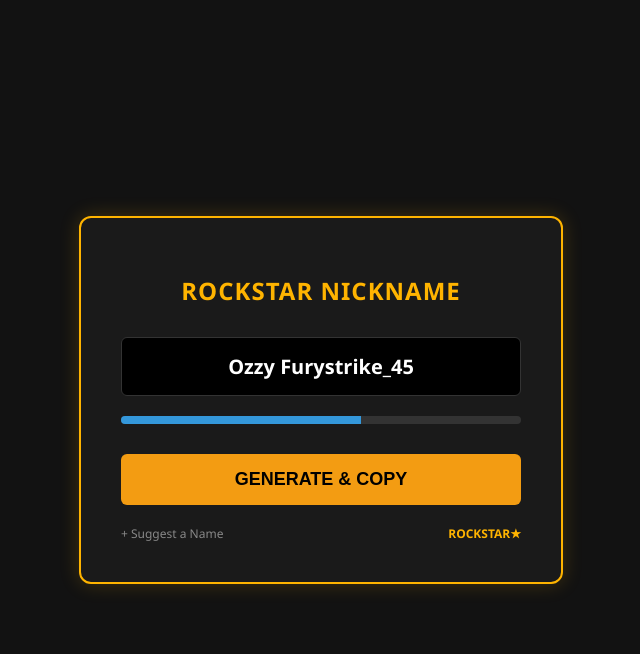
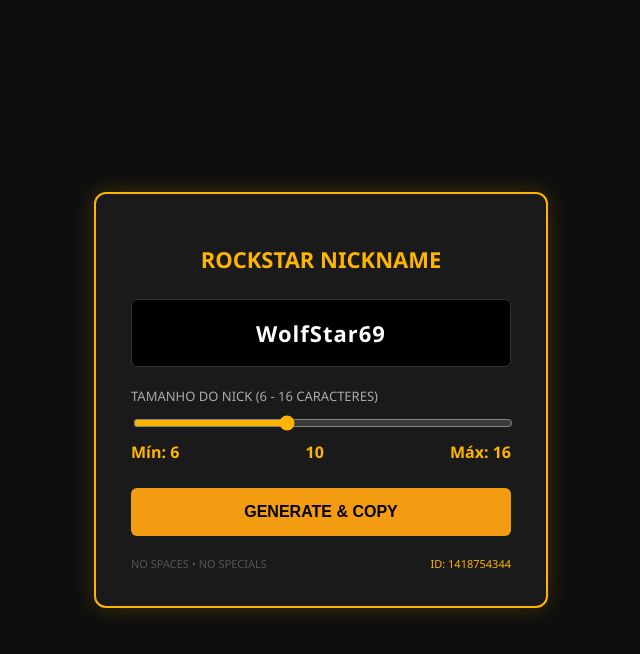
Before and after one commit to miguelzihodogral/nicknames, a plain HTML site: page index.html in a window 1280 px wide. Both pictures are taken after a click on the button "GENERATE & COPY". Shown: the whole page, without its empty margins (319-959 px from the left). Drawn offline with Linux system fonts and the light colour scheme.

Commit message:
Update index.html

```diff
--- a/index.html
+++ b/index.html
@@ -3,10 +3,10 @@
 <head>
     <meta charset="UTF-8">
     <meta name="viewport" content="width=device-width, initial-scale=1.0">
-    <title>Rockstar Nickname Generator</title>
+    <title>Rockstar Nickname Gen</title>
     <style>
         :root {
-            --bg-color: #121212;
+            --bg-color: #0e0e0e;
             --card-bg: #1a1a1a;
             --accent-yellow: #ffb400;
             --button-orange: #f39c12;
@@ -15,91 +15,92 @@
 
         body {
             margin: 0;
-            padding: 0;
             display: flex;
             justify-content: center;
             align-items: center;
             height: 100vh;
             background-color: var(--bg-color);
-            font-family: 'Segoe UI', Roboto, sans-serif;
+            font-family: 'Segoe UI', Arial, sans-serif;
             color: var(--text-white);
         }
 
         .container {
             background-color: var(--card-bg);
-            padding: 40px;
+            padding: 35px;
             border-radius: 12px;
             border: 2px solid var(--accent-yellow);
-            box-shadow: 0 0 20px rgba(255, 180, 0, 0.2);
-            width: 400px;
+            box-shadow: 0 0 25px rgba(255, 180, 0, 0.2);
+            width: 380px;
             text-align: center;
         }
 
         h1 {
             color: var(--accent-yellow);
-            font-size: 24px;
-            margin-bottom: 30px;
+            font-size: 22px;
+            margin-bottom: 25px;
             text-transform: uppercase;
-            letter-spacing: 1px;
         }
 
         #nickname-display {
             background-color: #000;
-            padding: 15px;
+            padding: 18px;
             border-radius: 6px;
-            font-size: 20px;
+            font-size: 22px;
             font-weight: bold;
             margin-bottom: 20px;
             border: 1px solid #333;
             cursor: pointer;
-            transition: background 0.3s;
+            letter-spacing: 1px;
         }
 
-        #nickname-display:hover {
-            background-color: #111;
+        .range-container {
+            margin-bottom: 25px;
+            text-align: left;
         }
 
-        .progress-container {
-            width: 100%;
-            height: 8px;
-            background-color: #333;
-            border-radius: 10px;
-            margin-bottom: 30px;
-            overflow: hidden;
+        label {
+            display: block;
+            font-size: 13px;
+            margin-bottom: 8px;
+            color: #aaa;
         }
 
-        .progress-bar {
-            width: 60%;
-            height: 100%;
-            background-color: #3498db;
+        input[type="range"] {
+            width: 100%;
+            cursor: pointer;
+            accent-color: var(--accent-yellow);
+        }
+
+        .range-values {
+            display: flex;
+            justify-content: space-between;
+            font-weight: bold;
+            color: var(--accent-yellow);
+            margin-top: 5px;
         }
 
         button {
             background-color: var(--button-orange);
             color: #000;
             border: none;
-            padding: 15px 30px;
-            font-size: 18px;
-            font-weight: bold;
+            padding: 15px;
+            font-size: 16px;
+            font-weight: 800;
             text-transform: uppercase;
             border-radius: 6px;
             cursor: pointer;
             width: 100%;
-            transition: transform 0.1s, background 0.2s;
+            transition: 0.2s;
         }
 
-        button:active {
-            transform: scale(0.98);
-            background-color: #e67e22;
-        }
+        button:active { transform: scale(0.97); }
 
         .footer-info {
             margin-top: 20px;
-            font-size: 12px;
-            color: #888;
+            font-size: 11px;
+            color: #555;
             display: flex;
             justify-content: space-between;
-            align-items: center;
         }
     </style>
 </head>
@@ -108,36 +109,66 @@
     <div class="container">
         <h1>Rockstar Nickname</h1>
 
-        <div id="nickname-display" title="Clique para copiar">Axel Furybreaker</div>
+        <div id="nickname-display" onclick="copyOnly()">CLIQUE ABAIXO</div>
 
-        <div class="progress-container">
-            <div class="progress-bar"></div>
+        <div class="range-container">
+            <label>TAMANHO DO NICK (6 - 16 CARACTERES)</label>
+            <input type="range" id="len-slider" min="6" max="16" value="10" oninput="updateVal(this.value)">
+            <div class="range-values">
+                <span>Mín: 6</span>
+                <span id="current-val">10</span>
+                <span>Máx: 16</span>
+            </div>
         </div>
 
         <button onclick="generateAndCopy()">Generate & Copy</button>
 
         <div class="footer-info">
-            <span>+ Suggest a Name</span>
-            <span style="color: var(--accent-yellow); font-weight: bold;">ROCKSTAR★</span>
+            <span>NO SPACES • NO SPECIALS</span>
+            <span style="color: var(--accent-yellow);">ID: 1418754344</span>
         </div>
     </div>
 
     <script>
-        const prefixos = ["Slash", "Axel", "Riff", "Neo", "Viper", "Zack", "Iggy", "Rex", "Jett", "Ozzy", "Blaze", "Shadow"];
-        const nomes = ["Fury", "Thunder", "Storm", "Electric", "Metal", "Venom", "Chrome", "Sonic", "Wild", "Night"];
-        const sufixos = ["breaker", "star", "heart", "rider", "vibe", "soul", "strike", "head", "king", "born"];
+        const display = document.getElementById('nickname-display');
+        const slider = document.getElementById('len-slider');
+        const valLabel = document.getElementById('current-val');
 
-        const display = document.getElementById('nickname-display');
+        // Listas de Rock
+        const p1 = ["Dark", "Kill", "Rock", "Dead", "Wild", "Fast", "Hard", "Cold", "Neon", "Grim", "Iron", "Acid", "Zero", "Vile", "Pure", "Wolf", "Road", "Mega", "Soul", "Hell"];
+        const p2 = ["Star", "Rider", "Soul", "Fire", "Wolf", "Bolt", "Edge", "Vibe", "Punk", "Zone", "Shot", "Guns", "Metal", "Core", "King", "Lord", "Fury", "Ace", "Flow", "Rush"];
 
-        function generateNickname() {
-            const p = prefixos[Math.floor(Math.random() * prefixos.length)];
-            const n = nomes[Math.floor(Math.random() * nomes.length)];
-            const s = sufixos[Math.floor(Math.random() * sufixos.length)];
+        function updateVal(v) {
+            valLabel.innerText = v;
+        }
 
-            // Adiciona um número aleatório curto para garantir que seja "impossível estar indisponível"
-            const randomNum = Math.floor(Math.random() * 99);
+        function generateNickname(targetLen) {
+            let nick = "";
+            const usedNicks = JSON.parse(localStorage.getItem('used_nicks') || "[]");
 
-            return `${p} ${n}${s}_${randomNum}`;
+            // Tenta gerar um nick único 50 vezes
+            for(let i = 0; i < 50; i++) {
+                let part1 = p1[Math.floor(Math.random() * p1.length)];
+                let part2 = p2[Math.floor(Math.random() * p2.length)];
+                let combined = part1 + part2;
+
+                // Ajusta tamanho com números se necessário
+                if (combined.length > targetLen) {
+                    combined = combined.substring(0, targetLen);
+                } else if (combined.length < targetLen) {
+                    const diff = targetLen - combined.length;
+                    const randNum = Math.floor(Math.random() * Math.pow(10, diff)).toString().padStart(diff, '0');
+                    combined += randNum;
+                }
+
+                if (!usedNicks.includes(combined)) {
+                    usedNicks.push(combined);
+                    localStorage.setItem('used_nicks', JSON.stringify(usedNicks));
+                    return combined;
+                }
+            }
+            // Fallback caso as combinações acabem (improvável)
+            return "User" + Math.random().toString().substring(2, targetLen + 2);
         }
 
         function copyToClipboard(text) {
@@ -147,20 +178,20 @@
             el.select();
             document.execCommand('copy');
             document.body.removeChild(el);
-            // Sem alertas aqui para ser mais rápido
         }
 
         function generateAndCopy() {
-            const newNick = generateNickname();
-            display.innerText = newNick;
-            copyToClipboard(newNick);
+            const target = parseInt(slider.value);
+            const nick = generateNickname(target);
+            display.innerText = nick;
+            copyToClipboard(nick);
         }
 
-        // Permite copiar clicando no próprio nome também
-        display.onclick = () => {
-            copyToClipboard(display.innerText);
-        };
+        function copyOnly() {
+            if(display.innerText !== "CLIQUE ABAIXO") {
+                copyToClipboard(display.innerText);
+            }
+        }
     </script>
-
 </body>
 </html>
```
